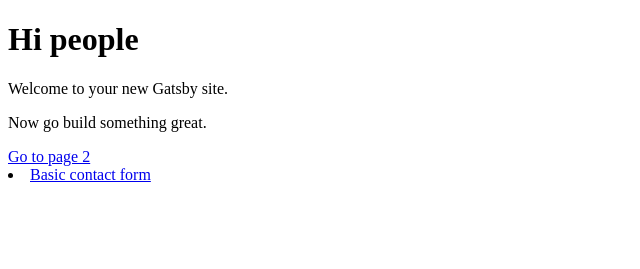
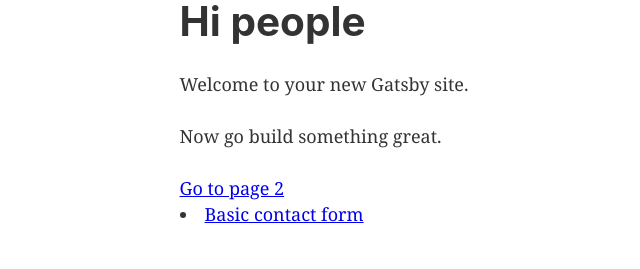
Before and after one commit to wildpow/NetlfiyFormsWithGatsby, a Gatsby site: page / in a window 1280 px wide. Shown: the whole page, without its empty margins (0-640 px from the left). Built offline with nearby package versions, Linux system fonts and the light colour scheme; Gatsby itself is replaced by a stand-in of ours.

```diff
--- a/src/layouts/index.js
+++ b/src/components/layout.js
@@ -5,16 +5,16 @@
 import Header from '../components/header'
 import './index.css'
 
-const Layout = ({ children, data }) => (
+const Layout = (props) => (
   <div>
-    <Helmet
+    {/* <Helmet
       title={data.site.siteMetadata.title}
       meta={[
         { name: 'description', content: 'Sample' },
         { name: 'keywords', content: 'sample, something' },
       ]}
-    />
-    <Header siteTitle={data.site.siteMetadata.title} />
+    /> */}
+    {/* <Header siteTitle={data.site.siteMetadata.title} /> */}
     <div
       style={{
         margin: '0 auto',
@@ -23,7 +23,7 @@
         paddingTop: 0,
       }}
     >
-      {children()}
+      {props.children}
     </div>
   </div>
 )
--- a/src/pages/index.js
+++ b/src/pages/index.js
@@ -1,7 +1,9 @@
 import React from 'react'
 import Link from 'gatsby-link'
+import Layout from '../components/layout';
 
 const IndexPage = () => (
+<Layout>
   <div>
     <h1>Hi people</h1>
     <p>Welcome to your new Gatsby site.</p>
@@ -10,6 +12,7 @@
     <li><Link to="/contact/">Basic contact form</Link></li>
 
   </div>
+  </Layout>
 )
 
 export default IndexPage
```
Also changed, not shown: package.json (+5 -3 lines), src/components/index.css (renamed from src/layouts/index.css), 1 other file.
